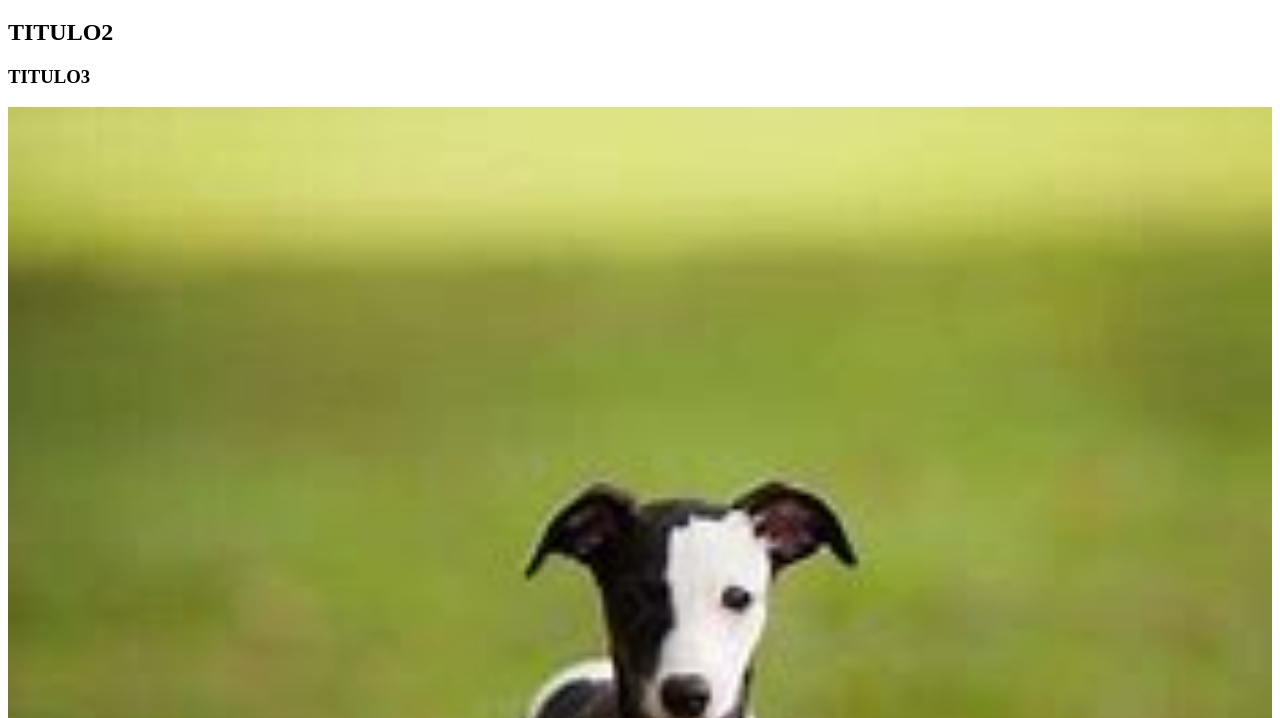
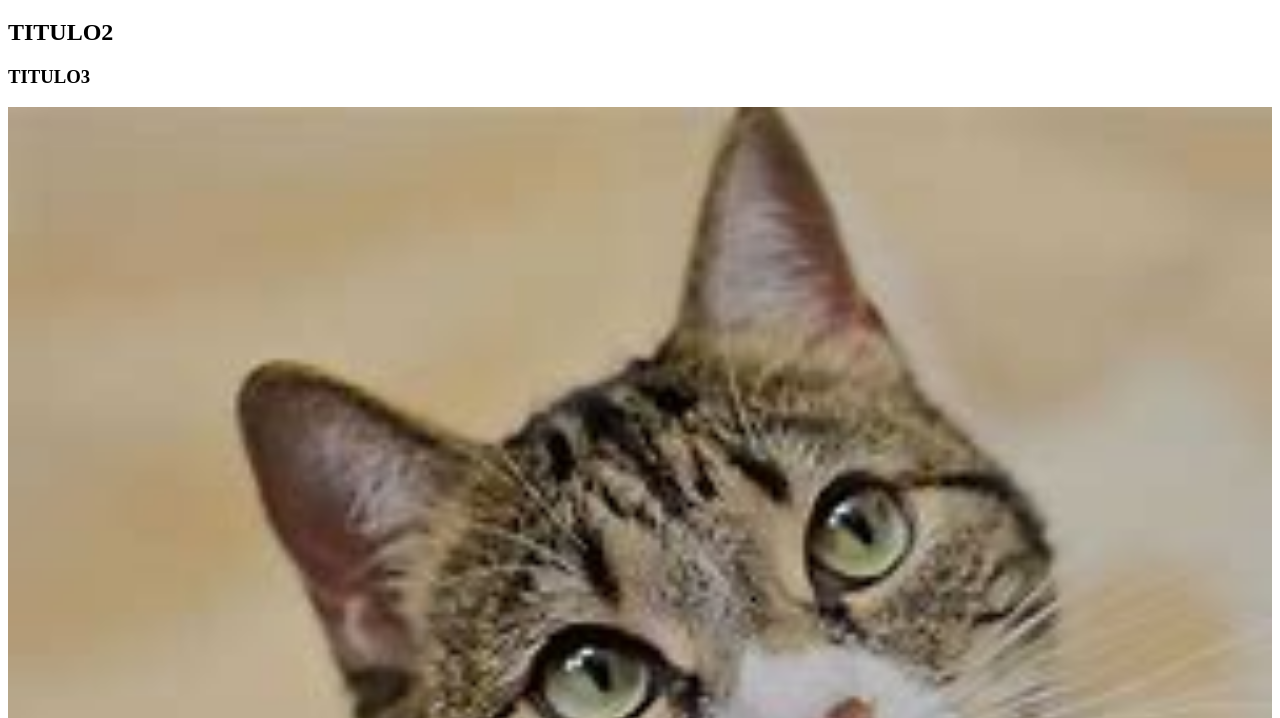
Before and after one commit to YaelAVG/pagina, a plain HTML site: page pagina2.html in a window 1280 px wide. Shown: the part 82-800 px from the top of the page. Drawn offline with Linux system fonts and the light colour scheme.

Commit message:
foto gato

```diff
--- a/pagina2.html
+++ b/pagina2.html
@@ -11,7 +11,7 @@
         <h1>PAGINA2</h1>
         <h2>TITULO2</h2>
         <h3>TITULO3</h3>
-        <img src="imagenes/perro.jpg" width="100%">
+        <img src="imagenes/gato.jpg" width="100%">
         <a href="index.html">INDEX</a>
     </body>
 </html>
```
Also changed, not shown: imagenes/gato.jpg (added).
